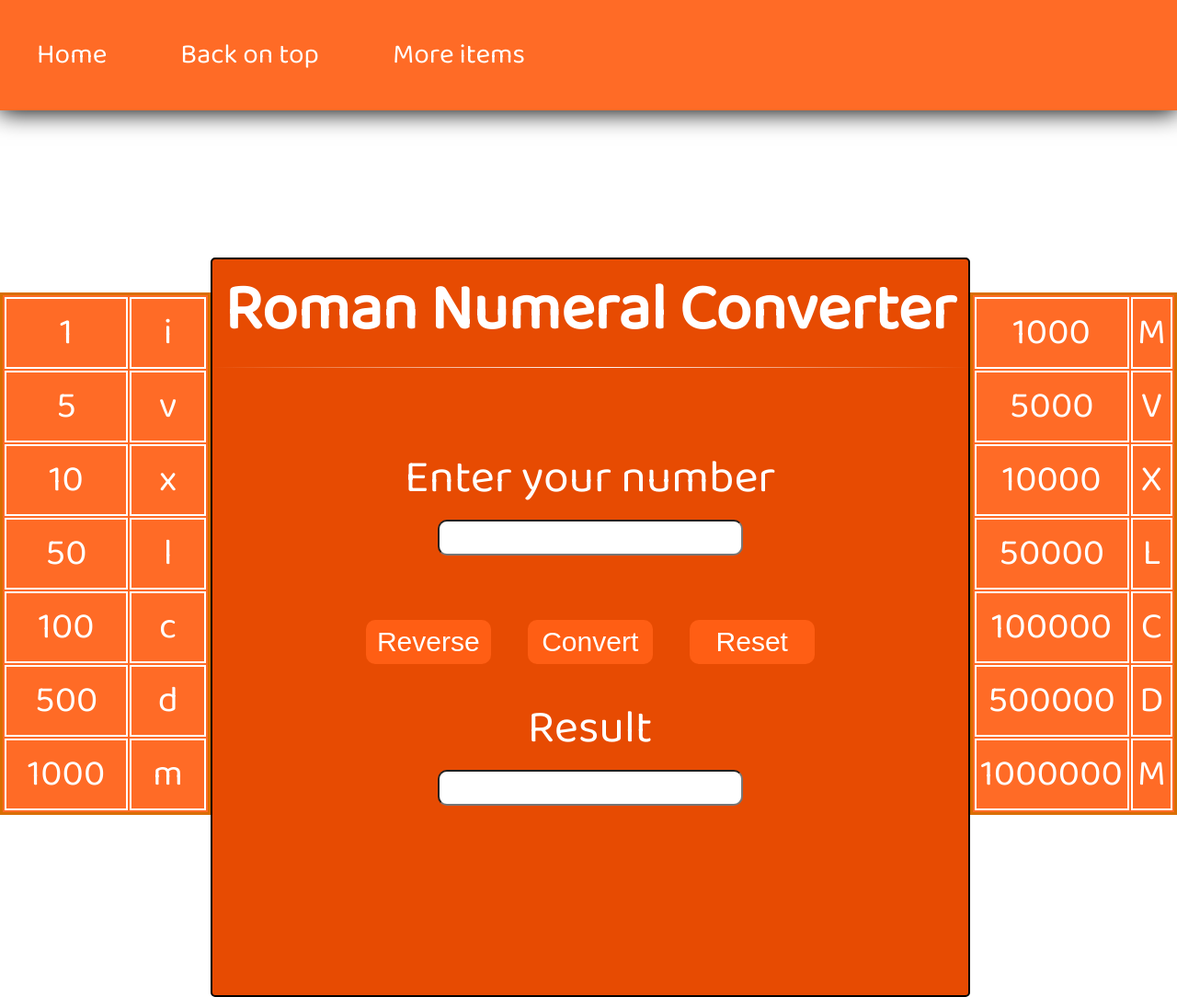
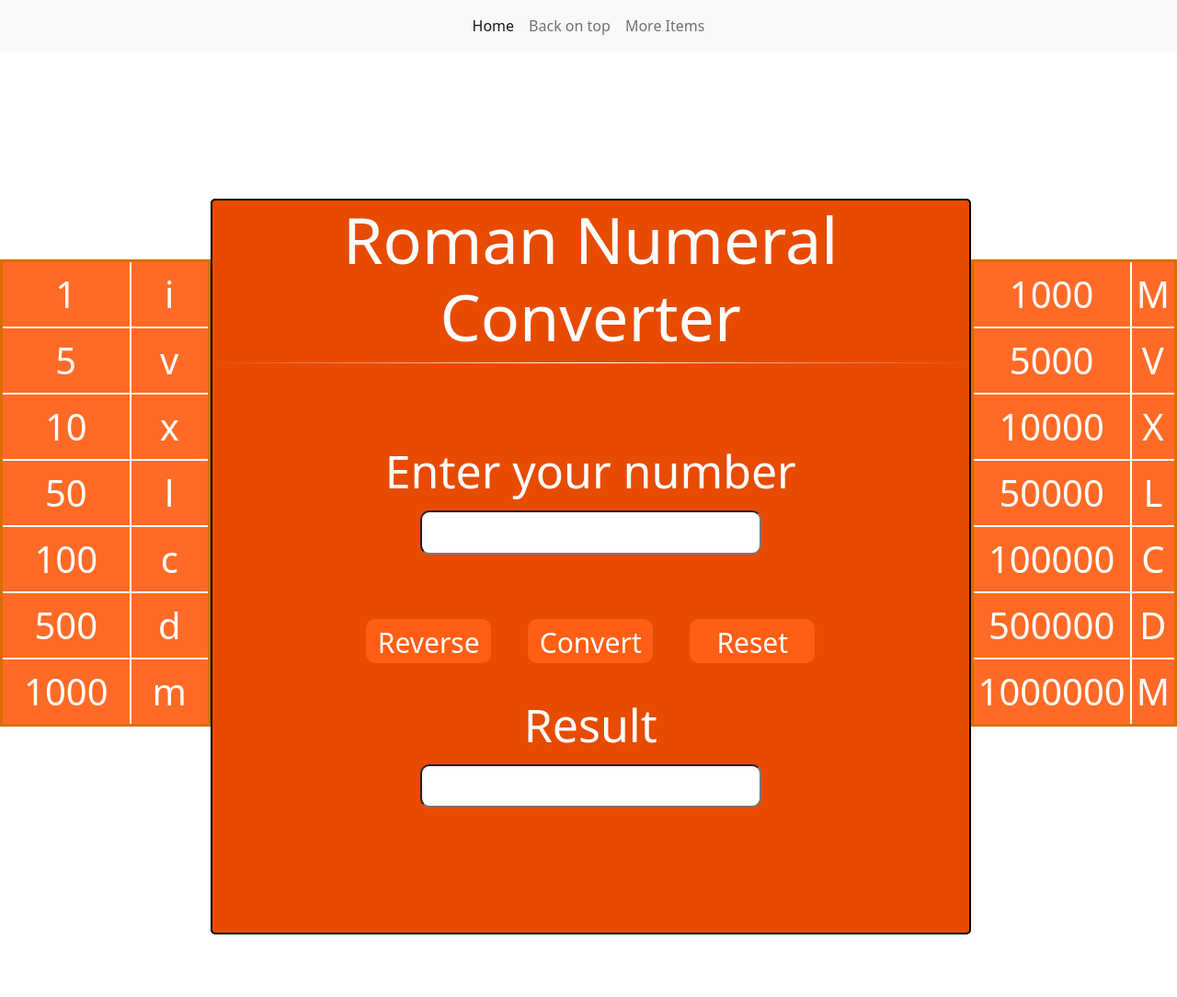
Before and after one commit to h2o-Noob/RNC, a plain HTML site: page index.html in a window 1280 px wide. Shown: the top 1084 px of the page at 92% size. Drawn offline with nearby package versions, Linux system fonts and the light colour scheme.

Commit message:
added bootstrap to navbar

```diff
--- a/index.html
+++ b/index.html
@@ -1,31 +1,42 @@
 <!DOCTYPE html>
 <html lang="en">
   <head>
-    <meta charset="UTF-8">
-    <meta http-equiv="X-UA-Compatible" content="IE=edge">
-    <meta name="viewport" content="width=device-width, initial-scale=1.0">
-    <link rel="stylesheet" href="style.css">
-    <link rel="stylesheet" href="romCon.css">
-    <link rel="preconnect" href="https://fonts.googleapis.com">
-    <link rel="preconnect" href="https://fonts.gstatic.com" crossorigin>
-    <link href="https://fonts.googleapis.com/css2?family=Baloo+2&display=swap" rel="stylesheet">
+    <meta charset="UTF-8" />
+    <meta http-equiv="X-UA-Compatible" content="IE=edge" />
+    <meta name="viewport" content="width=device-width, initial-scale=1.0" />
+    <link rel="stylesheet" href="style.css" />
+    <link rel="stylesheet" href="romCon.css" />
+    <link rel="preconnect" href="https://fonts.googleapis.com" />
+    <link rel="preconnect" href="https://fonts.gstatic.com" crossorigin />
+    <link
+      href="https://fonts.googleapis.com/css2?family=Baloo+2&display=swap"
+      rel="stylesheet"
+    />
+    <link href="https://cdn.jsdelivr.net/npm/bootstrap@5.1.3/dist/css/bootstrap.min.css" rel="stylesheet" integrity="sha384-1BmE4kWBq78iYhFldvKuhfTAU6auU8tT94WrHftjDbrCEXSU1oBoqyl2QvZ6jIW3" crossorigin="anonymous">
     <title>Noob Converter</title>
   </head>
   <body>
-    <nav class="nav">
-        <div class="nav-left">
-            <ul class="nav-list">
-                <li class="nav-itmes"><a href="#">Home</a></li>
-                <li class="nav-itmes"><a href="#">Back on top</a></li>
-                <li class="nav-itmes"><a href="https://confident-wiles-cac02f.netlify.app/#projects">More items</a></li>
+    <nav class="navbar navbar-expand-lg navbar-light bg-light">
+        <div class="container-fluid">
+          <button class="navbar-toggler" type="button" data-bs-toggle="collapse" data-bs-target="#navbarNav" aria-controls="navbarNav" aria-expanded="false" aria-label="Toggle navigation">
+            <span class="navbar-toggler-icon"></span>
+          </button>
+          <div class="collapse navbar-collapse" style="justify-content: center;" id="navbarNav">
+            <ul class="navbar-nav">
+              <li class="nav-item">
+                <a class="nav-link active" aria-current="page" href="#">Home</a>
+              </li>
+              <li class="nav-item">
+                <a class="nav-link" href="#">Back on top</a>
+              </li>
+              <li class="nav-item">
+                <a class="nav-link" href="#">More Items</a>
+              </li>
             </ul>
           </div>
-        <div class="right">
-
         </div>
     </nav>
     <div class="main">
-
       <div class="leftSide">
         <table class="lft">
           <tr>
@@ -64,14 +75,24 @@
         <div class="form">
           <form>
             <label id="heading" for="decimal">Enter your number</label>
-                    <input type="text" id="decimal" name="decimal">
+            <input type="text" id="decimal" name="decimal" />
             <div class="button_coantainer">
-                        <input class="button" type="button" id="reverse" value="Reverse">
-                        <input class="button" type="button" id="convert" value="Convert">
-                        <input class="button" type="button" id="reset" value="Reset">
+              <input
+                class="button"
+                type="button"
+                id="reverse"
+                value="Reverse"
+              />
+              <input
+                class="button"
+                type="button"
+                id="convert"
+                value="Convert"
+              />
+              <input class="button" type="button" id="reset" value="Reset" />
             </div>
             <label for="roman">Result</label>
-                    <input type="text" id="roman" name="roman">
+            <input type="text" id="roman" name="roman" />
           </form>
         </div>
       </div>
@@ -108,10 +129,8 @@
         </table>
       </div>
     </div>
-    <footer>
-        &copy noobCreates.org
-    </footer>
-
+    <footer>&copy noobCreates.org</footer>
     <script src="script.js"></script>
+    <script src="https://cdn.jsdelivr.net/npm/bootstrap@5.1.3/dist/js/bootstrap.bundle.min.js" integrity="sha384-ka7Sk0Gln4gmtz2MlQnikT1wXgYsOg+OMhuP+IlRH9sENBO0LRn5q+8nbTov4+1p" crossorigin="anonymous"></script>
   </body>
 </html>
--- a/romCon.css
+++ b/romCon.css
@@ -1,4 +1,4 @@
-.{
+*{
     margin: 0px;
     padding: 0px;
 }
--- a/style.css
+++ b/style.css
@@ -10,7 +10,7 @@ body
 }
 
 
-.nav
+/* .nav
 {
     background-color: rgb(255, 107, 38);
     height: 15vh;
@@ -38,7 +38,7 @@ body
     margin: 10px 20px;
     padding: 10px;
     border-radius: 15px;
-}
+} */
 
 
 .leftSide
```
Lines whose indentation alone changed are shown as unchanged.
